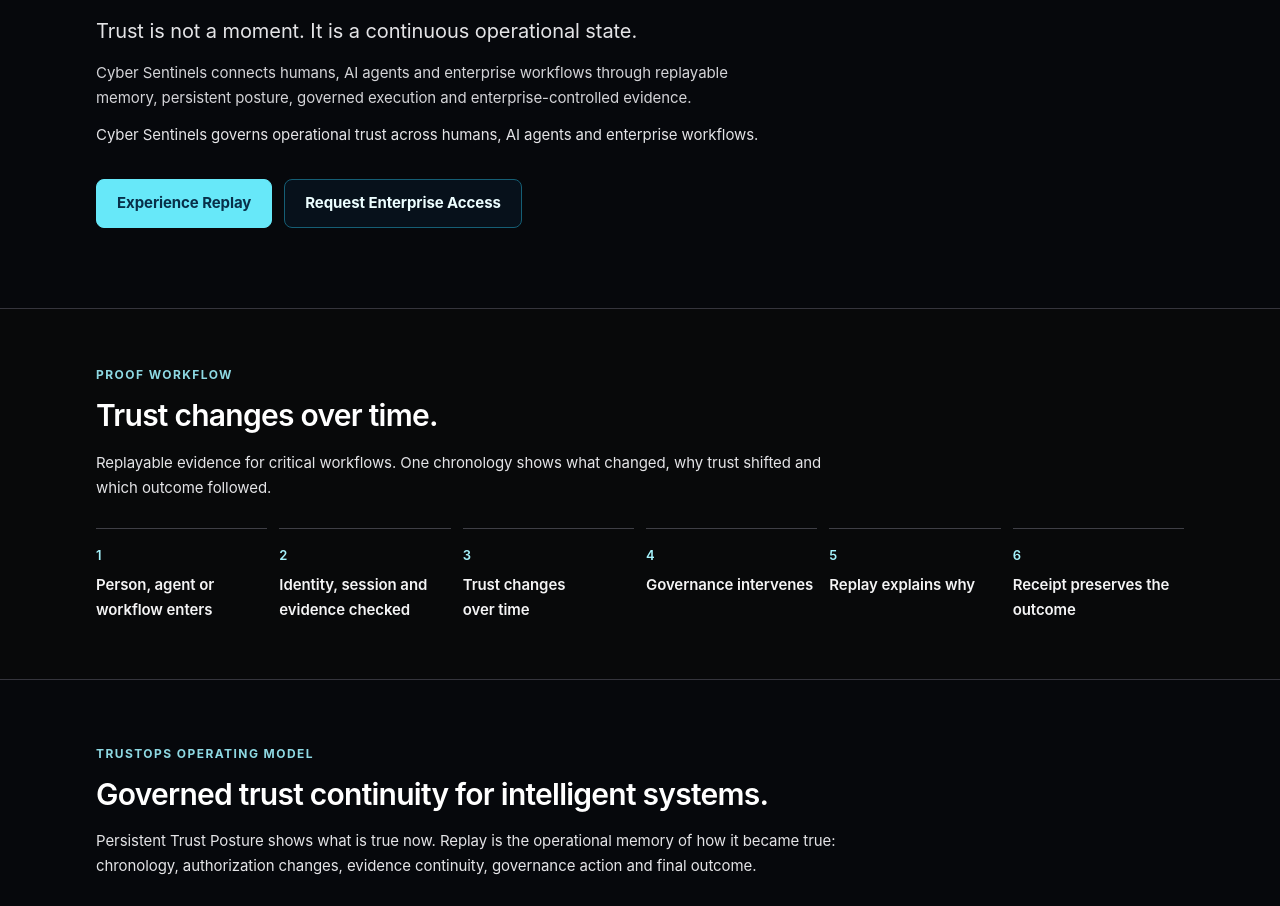
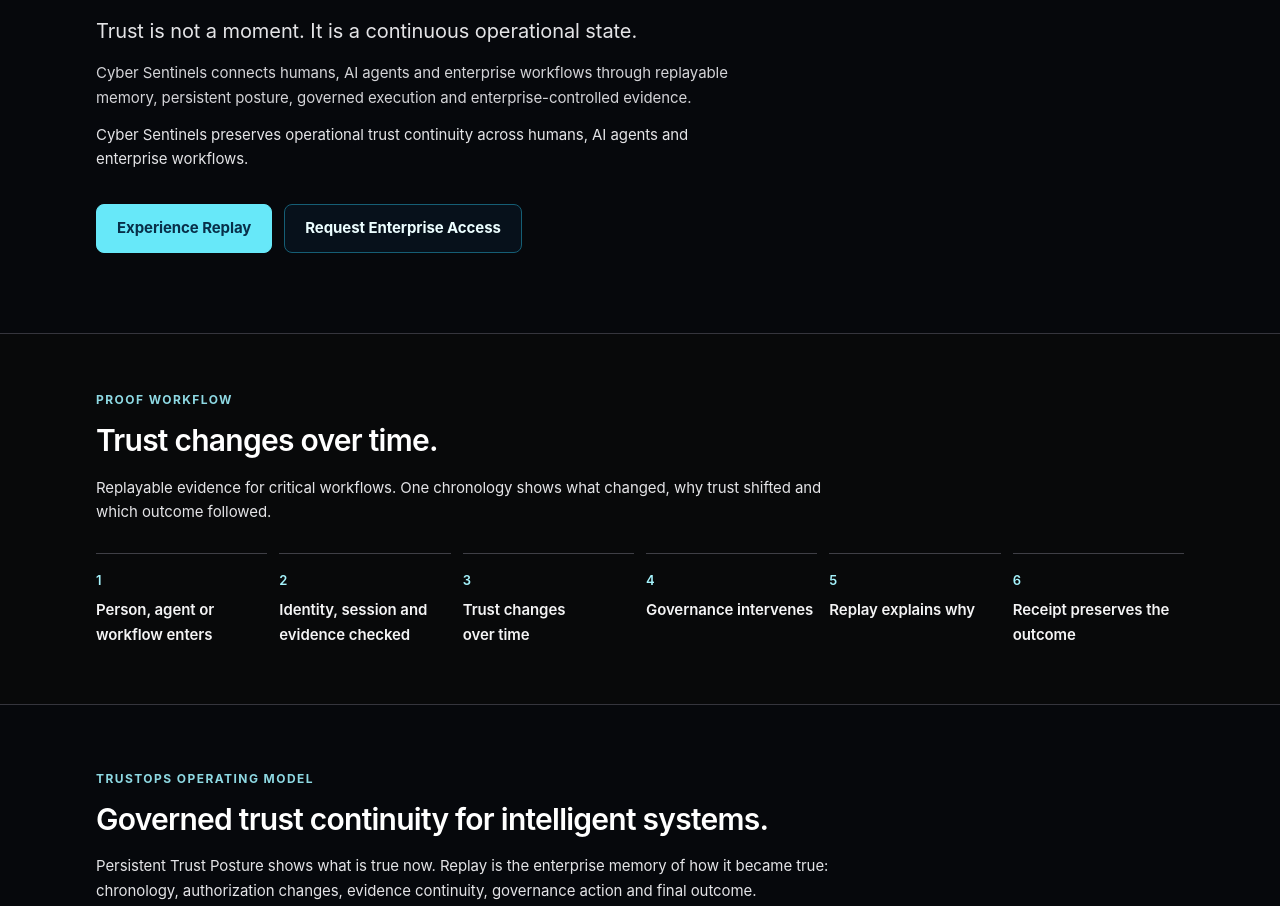
Before and after one commit to emeaexecutive/Cyber-Sentinels-V2, a Next.js app: page / in a window 1280 px wide. Shown: the part 380-1286 px from the top of the page. Built offline with nearby package versions, Linux system fonts and the light colour scheme; no server answers.

Commit message:
Strengthen operational continuity and enterprise memory

```diff
--- a/app/layout.tsx
+++ b/app/layout.tsx
@@ -13,7 +13,7 @@ export const metadata: Metadata = {
   metadataBase: new URL("https://www.cybersentinels.com"),
   title: "Cyber Sentinels | TrustOps Operating System",
   description:
-    "Cyber Sentinels governs operational trust across humans, AI agents and enterprise workflows with replayable memory and persistent trust posture.",
+    "Cyber Sentinels preserves operational trust continuity across humans, AI agents and enterprise workflows with replayable enterprise memory.",
   alternates: {
     canonical: "/",
   },
--- a/app/page.tsx
+++ b/app/page.tsx
@@ -46,8 +46,8 @@ export default function Home() {
             and enterprise-controlled evidence.
           </p>
           <p className="mt-3 max-w-2xl text-sm leading-7 text-zinc-300">
-            Cyber Sentinels governs operational trust across humans, AI agents
-            and enterprise workflows.
+            Cyber Sentinels preserves operational trust continuity across
+            humans, AI agents and enterprise workflows.
           </p>
         </div>
 
@@ -96,7 +96,7 @@ export default function Home() {
           </h2>
           <p className="mt-4 text-sm leading-7 text-zinc-300">
             Persistent Trust Posture shows what is true now. Replay is the
-            operational memory of how it became true: chronology, authorization
+            enterprise memory of how it became true: chronology, authorization
             changes, evidence continuity, governance action and final outcome.
           </p>
         </div>
--- a/app/platform/page.tsx
+++ b/app/platform/page.tsx
@@ -1,7 +1,7 @@
 import { TrustOpsOperatingStack } from "@/components/trustops-operating-stack";
 
 const operatingModel = [
-  ["Memory", "Replay preserves who acted, what changed, which evidence existed, what governance occurred and which outcome followed."],
+  ["Memory", "Replay preserves who acted, what changed, which evidence existed, what governance occurred and which outcome followed as durable enterprise memory."],
   ["State", "Persistent Trust Posture shows the current explainable condition across actors, workflows, approvals and runtime sessions."],
   ["Control", "Governed execution keeps authorization, evidence and accountable human intervention connected to consequential work."],
   ["Sovereignty", "Enterprise policy controls operational memory, restricted data, provider use and workflow IP."],
@@ -24,13 +24,13 @@ export default function PlatformPage() {
             execution and enterprise AI sovereignty.
           </p>
           <p className="mt-3 max-w-3xl text-sm leading-7 text-zinc-300">
-            Cyber Sentinels governs operational trust across humans, AI agents
-            and enterprise workflows.
+            Cyber Sentinels preserves operational trust continuity across
+            humans, AI agents and enterprise workflows.
           </p>
           <p className="mt-3 max-w-3xl text-sm leading-7 text-zinc-300">
             Trust changes over time. Persistent Trust Posture explains the
-            current state. Replay provides operational memory for enterprise
-            trust.
+            current state. Replay provides durable enterprise memory for
+            operational trust.
           </p>
           <p className="mt-3 max-w-3xl text-sm leading-7 text-zinc-400">
             The operating system coordinates trust continuity without replacing
--- a/app/trust-center/page.tsx
+++ b/app/trust-center/page.tsx
@@ -125,12 +125,12 @@ export default async function TrustCenterPage() {
               </p>
               <p className="mt-3 max-w-3xl text-sm leading-7 text-zinc-500">
                 Continuous verification shows what changed now. Replay preserves
-                the system memory of how it changed across people,
+                the durable enterprise memory of how it changed across people,
                 AI agents, service accounts and API actors.
               </p>
               <p className="mt-3 max-w-3xl text-sm leading-7 text-zinc-300">
-                Cyber Sentinels governs operational trust across humans, AI
-                agents and enterprise workflows.
+                Cyber Sentinels preserves operational trust continuity across
+                humans, AI agents and enterprise workflows.
               </p>
             </div>
             <State value={snapshot.badge} />
@@ -291,7 +291,7 @@ export default async function TrustCenterPage() {
         <section className="mt-8 rounded-xl border border-zinc-800 bg-zinc-950 p-5 md:p-6">
           <div className="flex flex-wrap items-end justify-between gap-3">
             <div>
-              <h2 className="text-xl font-semibold">Replayable operational memory</h2>
+              <h2 className="text-xl font-semibold">Replayable enterprise memory</h2>
               <p className="mt-2 text-sm text-zinc-500">Actor, workflow, authorization, governed execution and outcomes ordered from recorded evidence—not reduced to activity logs.</p>
             </div>
             <Link href="/trust-replay" className="text-sm text-cyan-200 hover:text-white">Open Replay Timeline</Link>
--- a/app/trust/data-sovereignty/page.tsx
+++ b/app/trust/data-sovereignty/page.tsx
@@ -23,12 +23,12 @@ export default function DataSovereigntyPage() {
         <section className="operational-panel p-6 md:p-8">
           <p className="operational-eyebrow">Enterprise AI sovereignty</p>
           <h1 className="mt-4 max-w-4xl text-4xl font-semibold md:text-5xl">
-            Enterprise control over data, workflows and operational memory.
+            Enterprise control over data, workflows and durable operational memory.
           </h1>
           <p className="mt-5 max-w-4xl text-base leading-8 text-zinc-200">
-            Cyber Sentinels governs operational trust across humans, AI agents
-            and enterprise workflows—without surrendering customer data,
-            workflow memory or operational IP.
+            Cyber Sentinels preserves operational trust continuity across
+            humans, AI agents and enterprise workflows—without surrendering
+            customer data, enterprise memory or operational IP.
           </p>
           <p className="mt-4 max-w-3xl text-sm leading-7 text-zinc-400">
             Governed orchestration keeps provider use subordinate to enterprise
@@ -75,7 +75,7 @@ export default function DataSovereigntyPage() {
 
         <section className="mt-8 grid gap-4 md:grid-cols-3">
           {[
-            ["Customer-owned memory", "Replayable operational memory remains part of the enterprise trust record, not provider-owned training material."],
+            ["Customer-owned memory", "Replayable enterprise memory remains part of the customer-controlled trust record, not provider-owned training material or activity history."],
             ["Provider-agnostic governance", "Provider selection can change while classification, redaction, audit and evidence-continuity policy remains stable."],
             ["Governed provider orchestration", "AI interactions remain attached to workflow classification, provider-policy decisions, authorization and governance history."],
           ].map(([title, explanation]) => (
--- a/app/verification-replay/page.tsx
+++ b/app/verification-replay/page.tsx
@@ -25,10 +25,10 @@ export default function VerificationReplayPage() {
       <div className="mx-auto max-w-6xl">
         <section className="rounded-lg border border-zinc-800 bg-zinc-950 p-6 md:p-8">
           <p className="text-xs uppercase tracking-[0.24em] text-cyan-200">
-            TrustOps system memory
+            Replayable enterprise memory
           </p>
           <h1 className="mt-4 max-w-4xl text-4xl font-semibold md:text-5xl">
-            Replay is the memory and accountability layer for enterprise operations.
+            Replay is the enterprise memory system for operational trust.
           </h1>
           <p className="mt-4 text-sm font-semibold text-cyan-100">
             Mission-critical continuity for enterprise trust operations.
@@ -73,9 +73,12 @@ export default function VerificationReplayPage() {
         </section>
 
         <section className="mt-8 rounded-lg border border-zinc-800 bg-zinc-950 p-6">
-          <h2 className="text-2xl font-semibold">Essential operational memory, protected evidence</h2>
+          <h2 className="text-2xl font-semibold">Durable enterprise memory, protected evidence</h2>
           <p className="mt-3 max-w-3xl text-sm leading-7 text-zinc-400">
-            Public visitors can understand the replay model here. Case-level replay timelines, subjects and reviewer notes require sign-in because they contain operational trust data.
+            Public visitors can understand the replay model here. Case-level
+            timelines, subjects and reviewer notes require sign-in because they
+            contain operational trust data. Retention follows enterprise policy;
+            Replay is not a provider-owned activity log.
           </p>
           <div className="mt-5 flex flex-wrap gap-3">
             <Link href="/replay/demo?scenario=proxy-candidate-interview" className="rounded-lg bg-white px-4 py-2 text-sm font-semibold text-black hover:bg-cyan-100">
--- a/components/global-navigation.tsx
+++ b/components/global-navigation.tsx
@@ -25,7 +25,7 @@ const authenticatedFocusLinks = [
 const platformDropdownLinks = [
   ["/trust-center", "Operational Trust Center"],
   ["/dashboard/trust-posture", "Trust Posture"],
-  ["/trust-replay", "Replay / Operational Memory"],
+  ["/trust-replay", "Replay / Enterprise Memory"],
   ["/agent-registry", "AI Agent Registry"],
   ["/dashboard/governance", "Governance Review"],
   ["/dashboard/access-governance", "Authorization Lineage"],
@@ -35,7 +35,7 @@ const platformDropdownLinks = [
 
 const publicPlatformDropdownLinks = [
   ["/platform", "Platform Overview"],
-  ["/verification-replay", "Replay / Operational Memory"],
+  ["/verification-replay", "Replay / Enterprise Memory"],
   ["/methodology", "Persistent Trust Posture"],
   ["/governance", "Governance Review"],
   ["/trust/data-sovereignty", "AI & Data Sovereignty"],
--- a/components/trust-journey-visualization.tsx
+++ b/components/trust-journey-visualization.tsx
@@ -198,7 +198,7 @@ export function TrustJourneyVisualization({
       <div className="flex flex-wrap items-start justify-between gap-3">
         <div>
           <p className="operational-eyebrow print:text-zinc-600">
-            System memory
+            Enterprise memory
           </p>
           <h2 className="mt-2 text-xl font-semibold">{title}</h2>
           <p className="mt-2 max-w-3xl text-sm leading-6 text-zinc-400 print:text-zinc-700">
@@ -210,7 +210,7 @@ export function TrustJourneyVisualization({
 
       <div className="replay-signature mt-6 rounded-lg border border-cyan-950 p-4 print:border-zinc-300 print:bg-white">
         <p className="operational-eyebrow print:text-zinc-600">
-          Replayable operational memory
+          Replayable enterprise memory
         </p>
         <p className="mt-2 text-sm leading-6 text-zinc-400 print:text-zinc-700">
           Identity, evidence, authorization, governance action and outcome remain
```
Also changed, not shown: app/enterprise/page.tsx (+5 -4 lines), 1 other file (tests, documents, lock files or other folders).
